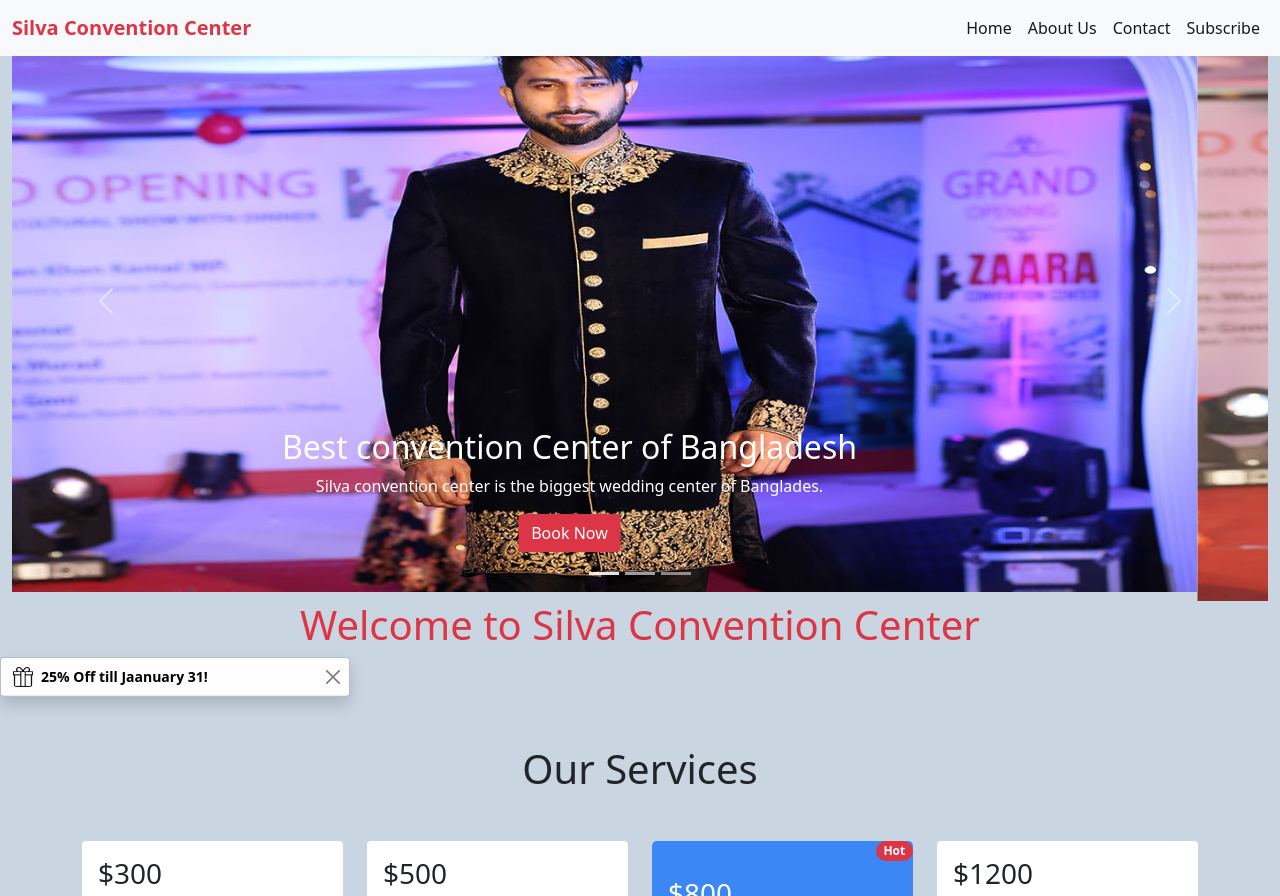
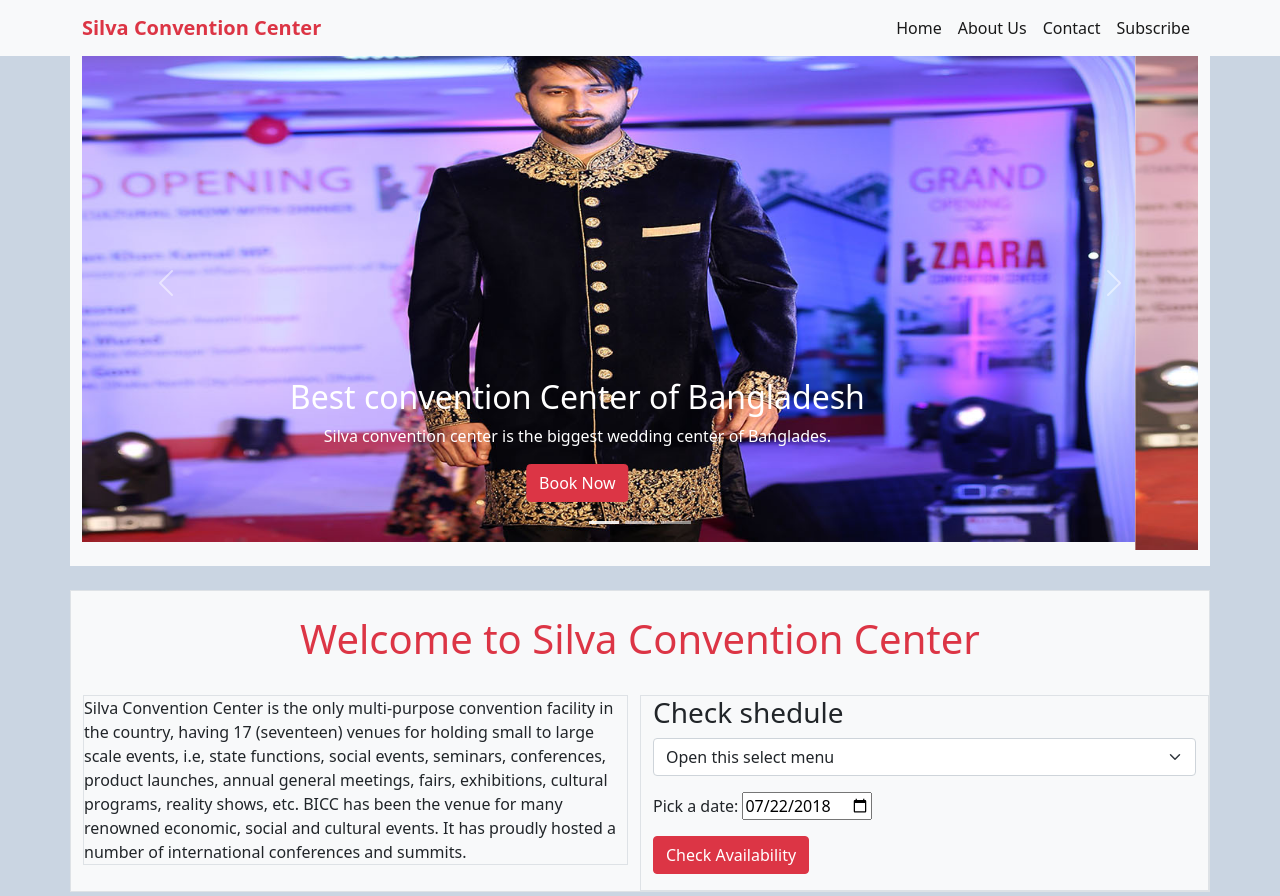
Before and after one commit to tusher112/convention-center-website, a plain HTML site: page index.html in a window 1280 px wide. Shown: the top 896 px of the page. Drawn offline with nearby package versions, Linux system fonts and the light colour scheme.

Commit message:
bonus part/welcome section

```diff
--- a/index.html
+++ b/index.html
@@ -30,8 +30,6 @@
             height: 20px !important;
         }
 
-
-
         @media only screen and (max-width: 600px) {
 
 
@@ -61,7 +59,7 @@
     <header>
 
         <nav class="navbar fixed-top navbar-expand-lg navbar-light bg-light">
-            <div class="container-fluid">
+            <div class="container">
                 <a class="navbar-brand fw-bold text-danger" href="#">Silva Convention Center</a>
                 <button class="navbar-toggler" type="button" data-bs-toggle="collapse"
                     data-bs-target="#navbarSupportedContent" aria-controls="navbarSupportedContent"
@@ -90,7 +88,7 @@
 
         <!-- banner start -->
 
-        <section class=" mx-auto container-fluid">
+        <section class=" mx-auto container bg-light py-3">
             <div id="carouselExampleCaptions" class="carousel slide h-25" data-bs-ride="carousel">
                 <div class="carousel-indicators">
                     <button type="button" data-bs-target="#carouselExampleCaptions" data-bs-slide-to="0" class="active"
@@ -144,14 +142,64 @@
         </section>
         <!-- banner end -->
 
-        <h1 class="text-danger d-flex justify-content-center container">Welcome to Silva Convention Center</h1>
+        <div class="container my-5">
 
+            <div class="row bg-light border border-bg-danger g-4">
+                <h1 class="text-danger d-flex justify-content-center container me-4">Welcome to Silva Convention Center
+                </h1>
+
+                <div class="col-lg-6 col-sm-12">
+                    <p class="border border-bg-danger">Silva Convention Center is the only multi-purpose convention
+                        facility in
+                        the country, having 17 (seventeen) venues for holding small to large scale events, i.e, state
+                        functions, social events, seminars, conferences, product launches, annual general meetings,
+                        fairs,
+                        exhibitions, cultural programs, reality shows, etc. BICC has been the venue for many renowned
+                        economic, social and cultural events. It has proudly hosted a number of international
+                        conferences
+                        and summits.
+
+                    </p>
+                </div>
+
+                <div class="col-lg-6 col-sm-12">
+
+                    <div class="row bg-light border border-bg-danger ">
+                        <h3>Check shedule</h3>
+                        <div class="col-lg-12 col-sm-12 ">
+                            <select class="form-select mx-auto" aria-label="Default select example">
+                                <option selected>Open this select menu</option>
+                                <option value="1">Business Fair</option>
+                                <option value="2">Wedding Basic</option>
+                                <option value="3">Wedding plus</option>
+                                <option value="3">Corporate event</option>
+                            </select>
+                        </div>
+                        <br>
+                        <div class="col-lg-12  col-sm-12 my-3">
+                            <div><label for="start">Pick a date:</label>
+
+                                <input class="mx-auto date form" type="date" id="start" name="trip-start"
+                                    value="2018-07-22" min="2022-01-01" max="2022-12-31">
+                            </div>
+                        </div>
+                        <div class="w-100 pb-3 col-lg-12 col-sm-12">
+                        <button type="button" class="mx-auto btn btn-danger"><a
+                                href="#">Check
+                                Availability
+                            </a></button>
+                            </div>
+
+                    </div>
+                </div>
+
+            </div>
     </header>
     <!-- header end -->
 
 
 
-    <div class="toast show" role="alert" aria-live="assertive" aria-atomic="true">
+    <div class="toast show  " role="alert" aria-live="assertive" aria-atomic="true">
         <div class="toast-header">
             <img src="icons/gift.png" class="rounded me-2  " width="20px" alt="...">
             <strong class="me-auto text-black">25% Off till Jaanuary 31!</strong>
@@ -395,7 +443,7 @@
 
         <div class="row mb-5">
             <div class="col-sm-12 col-lg-4 order order-sm-1">
-                <img src="icons/faq.png" class="w-100 container border-0 pt-5" alt="">
+                <img src="icons/faq.png" class="w-100 container border-0 border rounded-pill p-5" alt="">
             </div>
             <div class="col-sm-12 p-5 col-lg-6 ">
                 <div class="accordion accordion-flush" id="accordionFlushExample">
@@ -447,7 +495,7 @@
         </div>
     </section>
 
-    <footer class="bg-dark py-4 text-white" style="height: 150px;">
+    <footer class="container bg-dark py-4 text-white" style="height: 150px;">
         <div class="d-flex flex-row align-items-center justify-content-between">
 
             <div class="col1">
```
Also changed, not shown: icons/faq.png, script.js (deleted).
